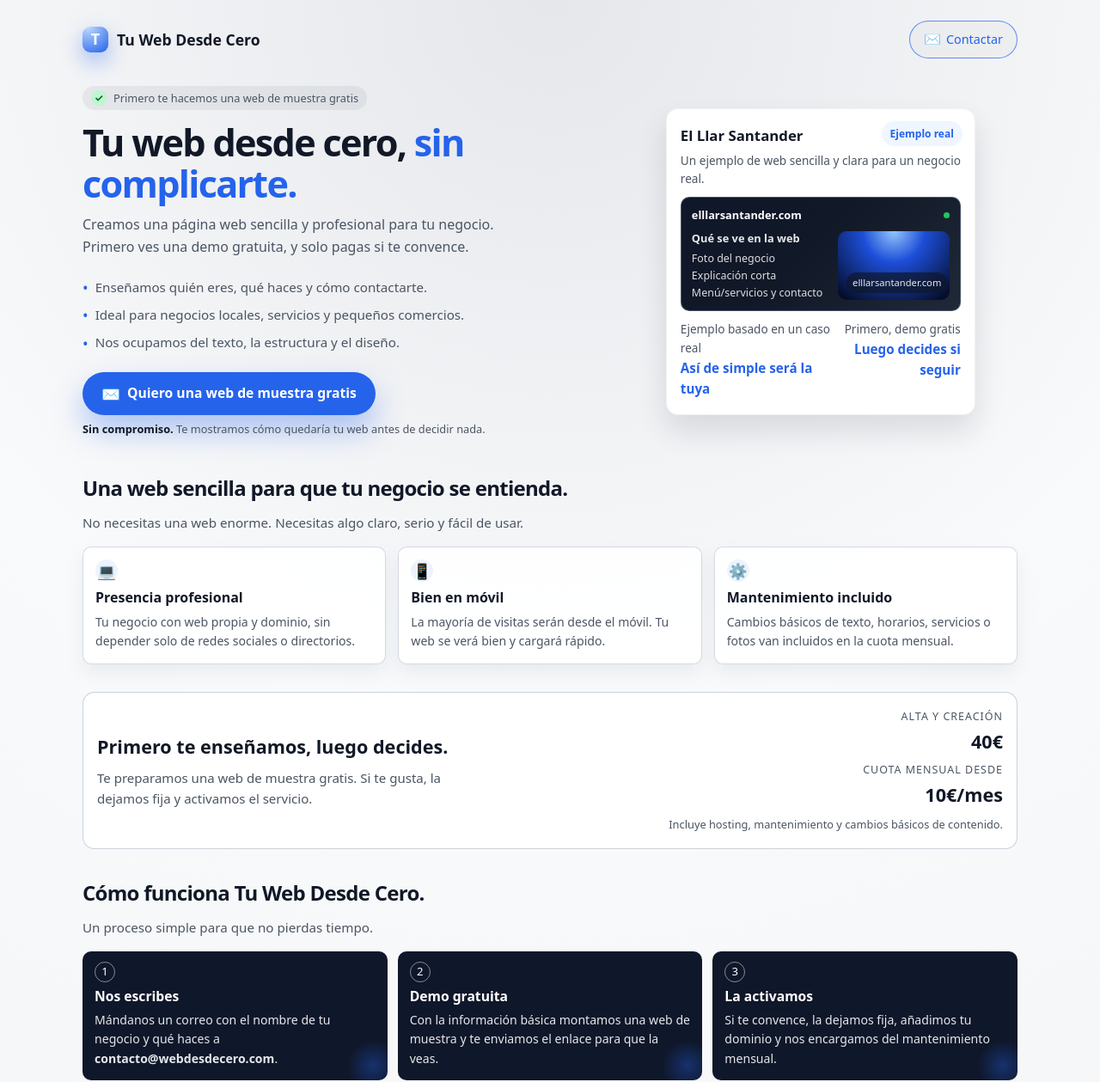
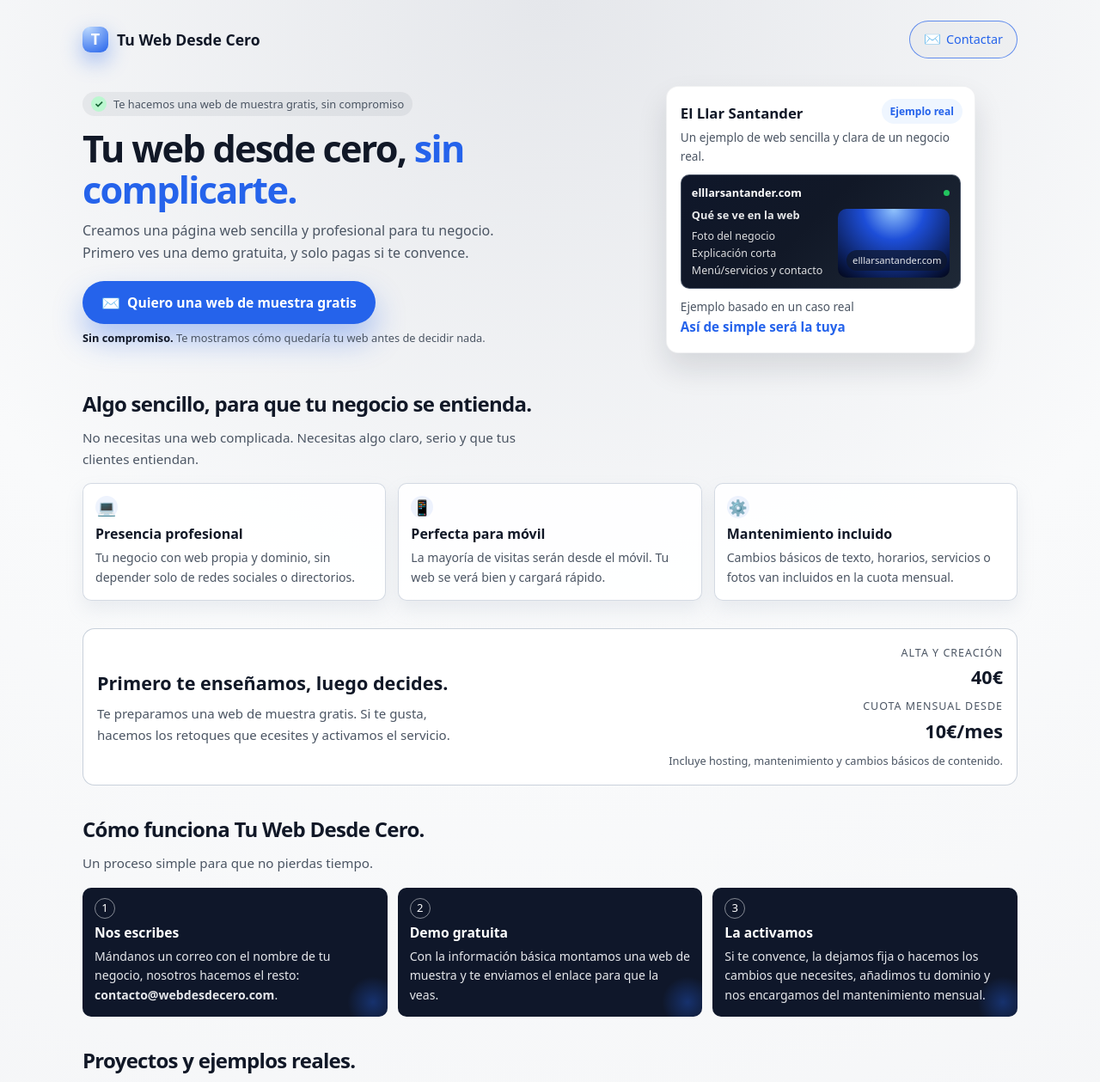
Before and after one commit to JGM2000/webdesdecero, a plain HTML site: page index.html in a window 1280 px wide. Shown: the top 1259 px of the page at 86% size. Drawn offline with Linux system fonts and the light colour scheme.

Commit message:
Update index.html

```diff
--- a/index.html
+++ b/index.html
@@ -655,7 +655,7 @@
         <div>
           <div class="hero-kicker">
             <span>✓</span>
-            <div>Primero te hacemos una web de muestra gratis</div>
+            <div>Te hacemos una web de muestra gratis, sin compromiso</div>
           </div>
           <h1>
             Tu web desde cero,
@@ -665,12 +665,6 @@
             Creamos una página web sencilla y profesional para tu negocio.
             Primero ves una demo gratuita, y solo pagas si te convence.
           </p>
-
-          <ul class="hero-bullets">
-            <li>Enseñamos quién eres, qué haces y cómo contactarte.</li>
-            <li>Ideal para negocios locales, servicios y pequeños comercios.</li>
-            <li>Nos ocupamos del texto, la estructura y el diseño.</li>
-          </ul>
 
           <div class="hero-cta">
             <a href="mailto:contacto@webdesdecero.com?subject=Quiero%20una%20web%20de%20muestra&body=Hola,%20quiero%20que%20me%20hag%C3%A1is%20una%20web%20de%20muestra%20para%20mi%20negocio."
@@ -689,7 +683,7 @@
             <div class="hero-card-tag">Ejemplo real</div>
             <div class="hero-site-name">El Llar Santander</div>
             <div class="hero-site-sub">
-              Un ejemplo de web sencilla y clara para un negocio real.
+              Un ejemplo de web sencilla y clara de un negocio real.
             </div>
 
             <div class="hero-preview">
@@ -715,10 +709,6 @@
                 Ejemplo basado en un caso real<br />
                 <strong>Así de simple será la tuya</strong>
               </div>
-              <div style="text-align:right;">
-                Primero, demo gratis<br />
-                <strong>Luego decides si seguir</strong>
-              </div>
             </div>
           </div>
         </div>
@@ -726,9 +716,9 @@
 
       <!-- FEATURES -->
       <section>
-        <h2 class="section-title">Una web sencilla para que tu negocio se entienda.</h2>
+        <h2 class="section-title">Algo sencillo, para que tu negocio se entienda.</h2>
         <p class="section-subtitle">
-          No necesitas una web enorme. Necesitas algo claro, serio y fácil de usar.
+          No necesitas una web complicada. Necesitas algo claro, serio y que tus clientes entiendan.
         </p>
 
         <div class="features-grid">
@@ -742,7 +732,7 @@
 
           <div class="feature-card">
             <div class="feature-icon">📱</div>
-            <h3>Bien en móvil</h3>
+            <h3>Perfecta para móvil</h3>
             <p>
               La mayoría de visitas serán desde el móvil. Tu web se verá bien y cargará rápido.
             </p>
@@ -764,7 +754,7 @@
           <div class="pricing-main">
             <h3>Primero te enseñamos, luego decides.</h3>
             <p>
-              Te preparamos una web de muestra gratis. Si te gusta, la dejamos fija y activamos el servicio.
+              Te preparamos una web de muestra gratis. Si te gusta, hacemos los retoques que ecesites y activamos el servicio.
             </p>
           </div>
 
@@ -796,7 +786,7 @@
             <div class="step-number">1</div>
             <h3>Nos escribes</h3>
             <p>
-              Mándanos un correo con el nombre de tu negocio y qué haces a
+              Mándanos un correo con el nombre de tu negocio, nosotros hacemos el resto:
               <strong>contacto@webdesdecero.com</strong>.
             </p>
           </div>
@@ -813,7 +803,7 @@
             <div class="step-number">3</div>
             <h3>La activamos</h3>
             <p>
-              Si te convence, la dejamos fija, añadimos tu dominio y nos encargamos del mantenimiento mensual.
+              Si te convence, la dejamos fija o hacemos los cambios que necesites, añadimos tu dominio y nos encargamos del mantenimiento mensual.
             </p>
           </div>
         </div>
@@ -862,8 +852,6 @@
             <p>📩 Email: <a href="mailto:contacto@webdesdecero.com">contacto@webdesdecero.com</a></p>
             <a href="mailto:contacto@webdesdecero.com?subject=Quiero%20una%20web%20de%20muestra&body=Hola,%20quiero%20que%20me%20hag%C3%A1is%20una%20web%20de%20muestra%20para%20mi%20negocio."
                class="btn-primary">
-              <span class="icon">➡️</span>
-              <span>Escribir a Tu Web Desde Cero</span>
             </a>
           </div>
         </div>
```
